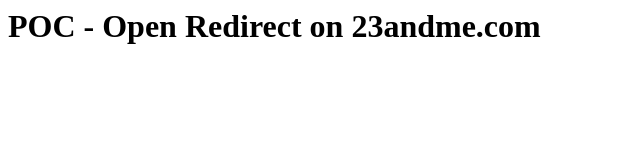
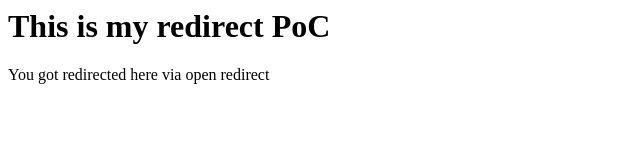
Before and after one commit to vasu23177/-redirect-poc2, a plain HTML site: page project/index.html in a window 1280 px wide. Shown: the whole page, without its empty margins (0-640 px from the left). Drawn offline with Linux system fonts and the light colour scheme.

Commit message:
Add index.html POC for open redirect

```diff
--- a/project/index.html
+++ b/project/index.html
@@ -1 +1,2 @@
-<h1>POC - Open Redirect on 23andme.com</h1>
+<h1>This is my redirect PoC</h1>
+<p>You got redirected here via open redirect</p>
```
